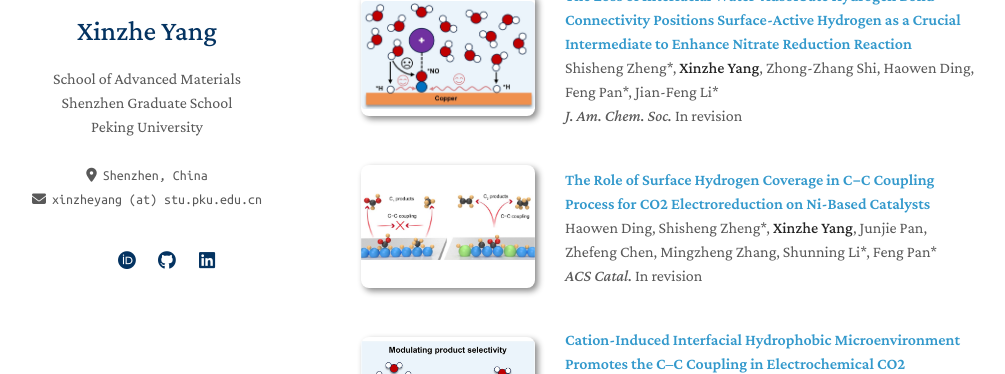
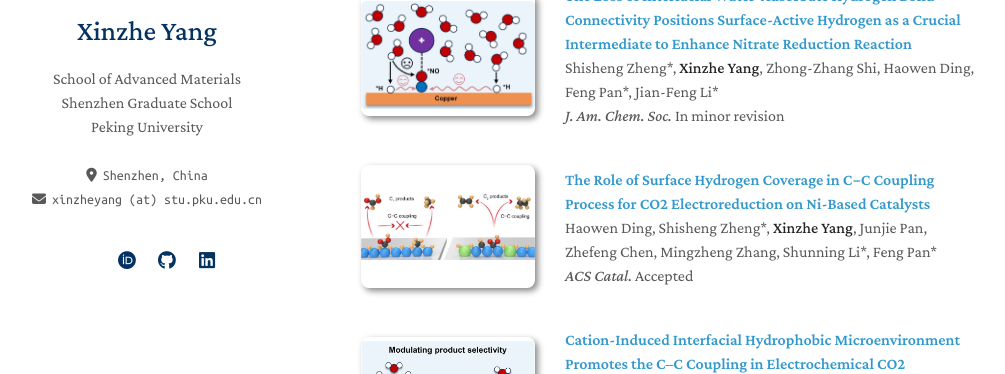
Before and after one commit to xzyang99/xzyang99.github.io, a Jekyll site: the page built from index.md, in a window 1280 px wide and 900 px high, scrolled down 578 px. Shown: the part 234-608 px from the top of the window, without its empty margins (129-1134 px from the left). Built offline with Jekyll 4.4.1, drawn with Linux system fonts in a browser that asks for light colours; a style sheet for code colours, icons or effects is not loaded; our own code applies the rules of GitHub Pages for plain Markdown files.

Commit message:
Update publications.yml

```diff
--- a/_data/publications.yml
+++ b/_data/publications.yml
@@ -8,13 +8,13 @@ main:
 
   - title: The Loss of Interfacial Water-Adsorbate Hydrogen Bond Connectivity Positions Surface-Active Hydrogen as a Crucial Intermediate to Enhance Nitrate Reduction Reaction
     authors: Shisheng Zheng*, <strong>Xinzhe Yang</strong>, Zhong-Zhang Shi, Haowen Ding, Feng Pan*, Jian-Feng Li*
-    conference: <em>J. Am. Chem. Soc.</em> In revision
+    conference: <em>J. Am. Chem. Soc.</em> In minor revision
     web: \#
     image: ./assets/img/no3rr.jpg
 
   - title: The Role of Surface Hydrogen Coverage in C−C Coupling Process for CO2 Electroreduction on Ni-Based Catalysts
     authors: Haowen Ding, Shisheng Zheng*, <strong>Xinzhe Yang</strong>, Junjie Pan, Zhefeng Chen, Mingzheng Zhang, Shunning Li*, Feng Pan*
-    conference: <em>ACS Catal.</em> In revision
+    conference: <em>ACS Catal.</em> Accepted
     web: \#
     image: ./assets/img/niga.jpg
 
```
